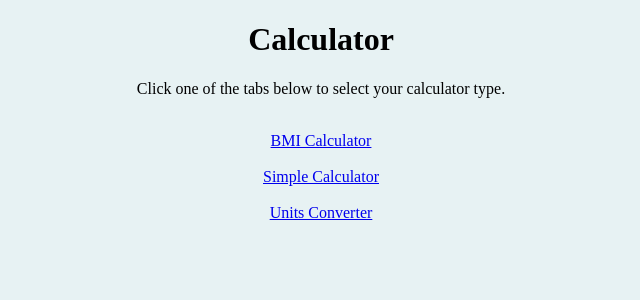
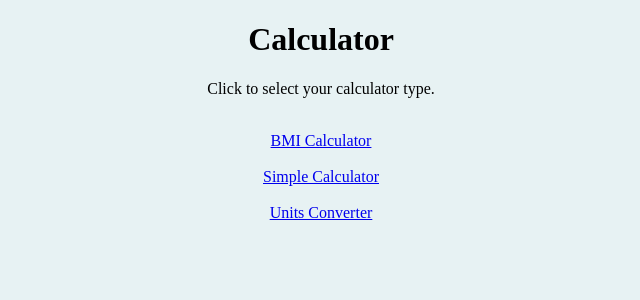
Before and after one commit to ibrahima1289/calculator, a Flask app: page / in a window 1280 px wide. Shown: the top 300 px of the page, without its empty margins (319-959 px from the left). Run offline with Flask 2, Linux system fonts and the light colour scheme.

Commit message:
modified sentense

```diff
--- a/templates/index.html
+++ b/templates/index.html
@@ -3,7 +3,7 @@
 <body>
     <body style="background-color:rgb(231, 242, 243);"></body>
     <h1 style="text-align:center;">Calculator</h1>
-    <p style="text-align:center;"> Click one of the tabs below to select your calculator type.</p>
+    <p style="text-align:center;"> Click to select your calculator type.</p>
     <div style="text-align:center;">
     <br><a href="/bmi">BMI Calculator</a><br><br>
     <a href="/calculator">Simple Calculator</a><br><br>
```
